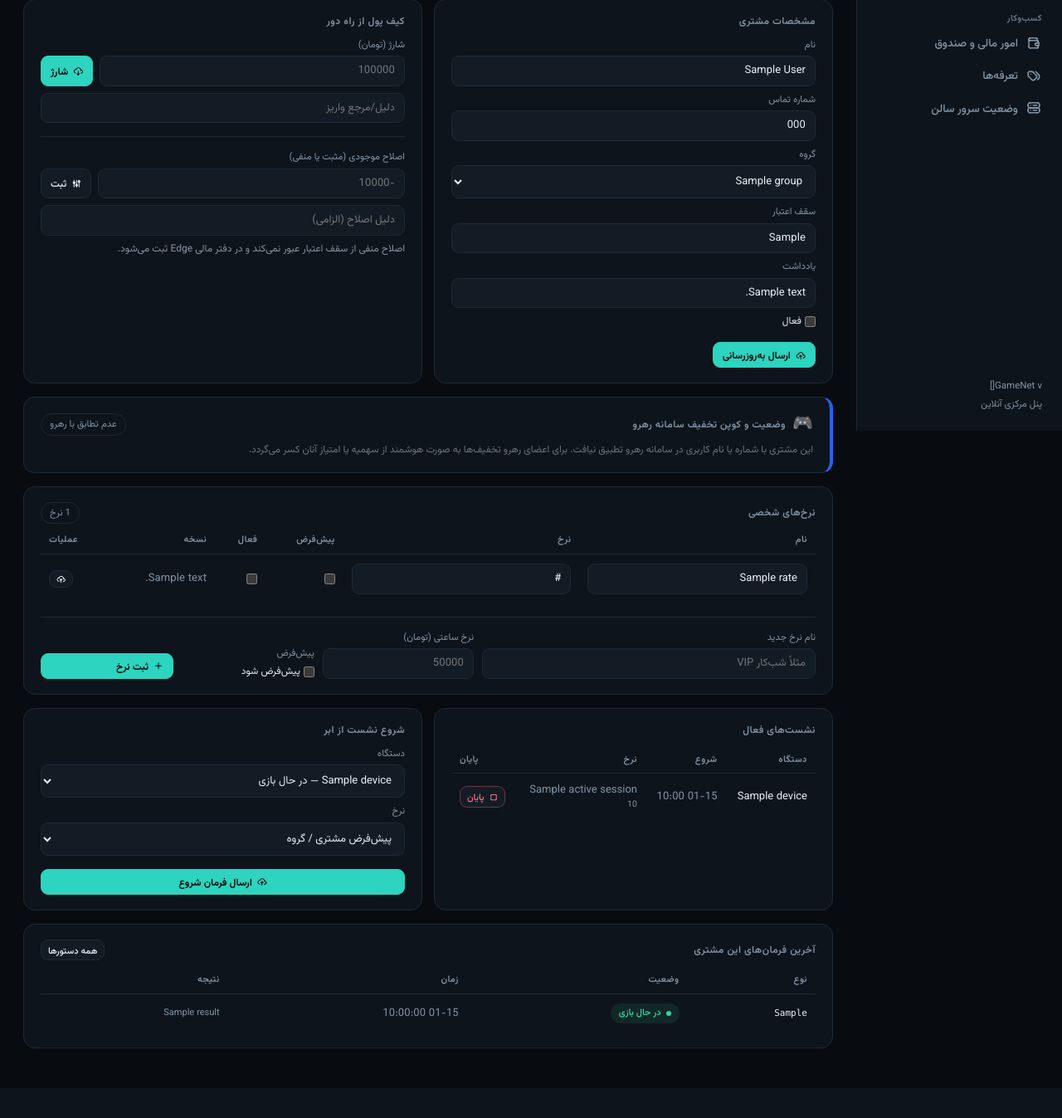
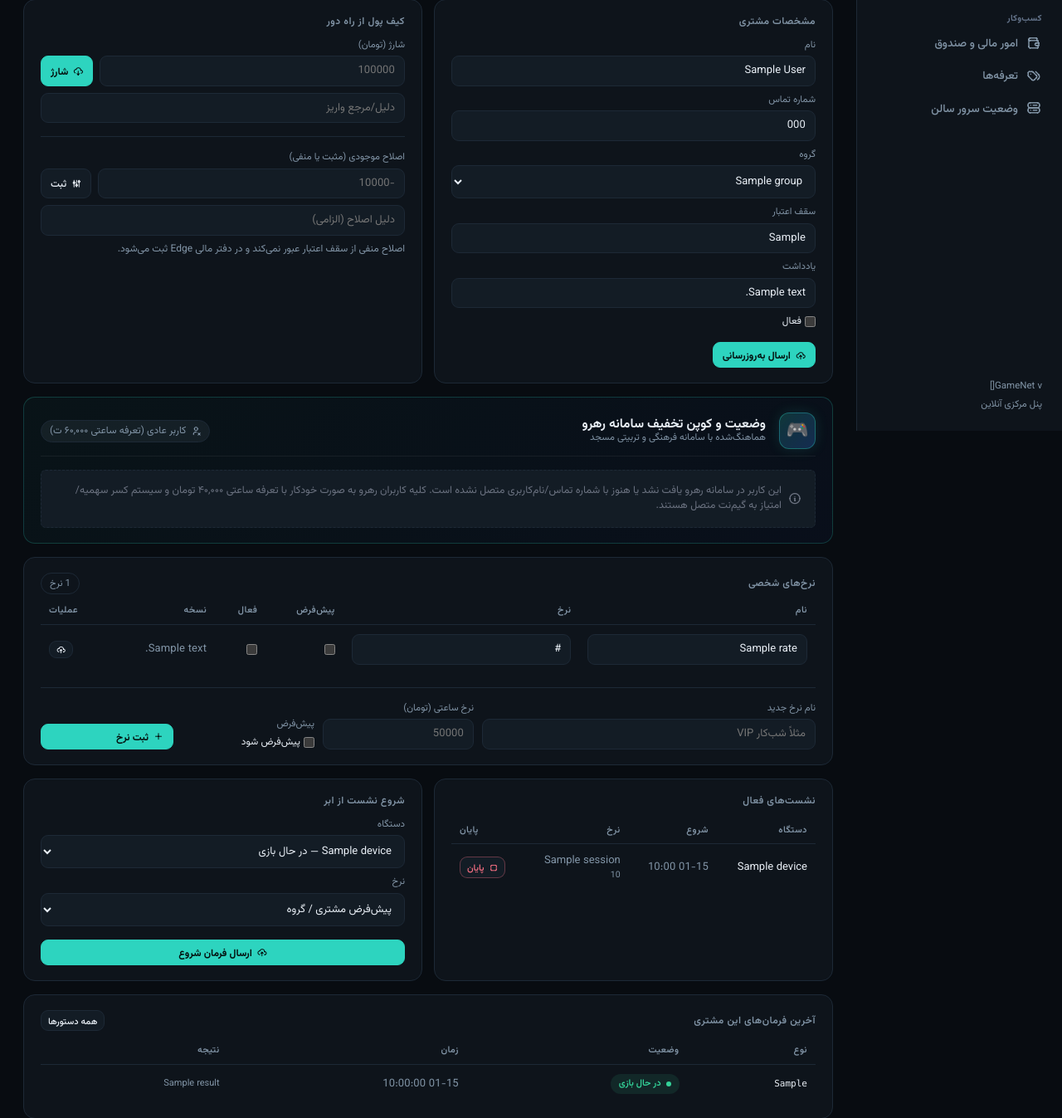
Before and after one commit to sasm110313/gamenet, a Django app: template backend/templates/cloud/manage_customer.html in a window 1280 px wide. Shown: the part 281-1628 px from the top of the page at 83% size. Before the commit the page ends 1544 px from the top, so only its background shows below. Run offline with Django 5.2, Linux system fonts and the light colour scheme; the template is opened without the code that fills it: most values are stand-ins (such as "Sample title", 1, 10 or a date in 2020).

Commit message:
feat(customers): rahro customer card and client login code display

```diff
--- a/backend/apps/ingress/management.py
+++ b/backend/apps/ingress/management.py
@@ -510,6 +510,9 @@ def customer_rahro_discount(request, customer_id):
     except Exception as exc:
         messages.error(request, str(exc))
 
+    referer = request.META.get("HTTP_REFERER")
+    if referer and ("customers/" in referer or "manage/customers/" in referer):
+        return redirect(referer)
     return redirect("cloud_manage_customer", customer_id=customer.id)
 
 
--- a/backend/gamenet/urls_cloud.py
+++ b/backend/gamenet/urls_cloud.py
@@ -14,6 +14,11 @@ urlpatterns = [
     path("customers/create", management.customer_create, name="cloud_customer_create"),
     path("customers/create/", management.customer_create),
     path("customers/<uuid:customer_id>/", reports.customer_detail, name="cloud_customer_detail"),
+    path(
+        "customers/<uuid:customer_id>/rahro-discount",
+        management.customer_rahro_discount,
+        name="cloud_customer_rahro_discount",
+    ),
     path("sessions/", reports.sessions, name="cloud_sessions"),
     path("ledger/", reports.ledger, name="cloud_ledger"),
     path("pricing/", reports.pricing, name="cloud_pricing"),
--- a/backend/templates/cloud/customer_detail.html
+++ b/backend/templates/cloud/customer_detail.html
@@ -15,6 +15,9 @@
     </div>
   </div>
 </div>
+
+{% include "cloud/partials/rahro_customer_card.html" %}
+
 <div class="gn-grid cols-3 mb-3">
   <div class="gn-card">
     <h6>کیف پول</h6>
@@ -28,7 +31,7 @@
     <h6>مشخصات</h6>
     <div class="d-flex flex-column gap-1" style="font-size: 12.5px">
       <div class="d-flex justify-content-between"><span class="gn-muted">شماره تماس</span><span class="num">{{ customer.phone|default:"—" }}</span></div>
-      <div class="d-flex justify-content-between"><span class="gn-muted">نام کاربری</span><span class="num">@{{ customer.username|default:"—" }}</span></div>
+      <div class="d-flex justify-content-between"><span class="gn-muted">کد ۴ تا ۶ رقمی ورود کلاینت</span><span class="num font-bold text-warning">{% if customer.username %}@{{ customer.username }}{% else %}—{% endif %}</span></div>
       <div class="d-flex justify-content-between"><span class="gn-muted">گروه کاربری</span><span>{{ customer.group.name|default:"پیش‌فرض" }}</span></div>
       <div class="d-flex justify-content-between"><span class="gn-muted">تعرفه</span><span>{% if customer.group.tariff %}{{ customer.group.tariff.hourly_rate|toman }} تومان/ساعت{% else %}پیش‌فرض{% endif %}</span></div>
       <div class="d-flex justify-content-between"><span class="gn-muted">وضعیت</span><span>{{ customer.is_active|yesno:"فعال،غیرفعال" }}</span></div>
--- a/backend/templates/cloud/manage_customer.html
+++ b/backend/templates/cloud/manage_customer.html
@@ -85,83 +85,7 @@
   </div>
 </div>
 
-<div class="gn-card mb-3" style="border-right: 4px solid var(--gn-primary, #2563eb);">
-  <div class="d-flex justify-content-between align-items-center mb-2 flex-wrap gap-2">
-    <div class="d-flex align-items-center gap-2">
-      <span style="font-size: 1.25rem;">🎮</span>
-      <h6 class="mb-0 font-bold">وضعیت و کوپن تخفیف سامانه رهرو</h6>
-    </div>
-    {% if rahro_status and rahro_status.found %}
-      <span class="gn-chip accent">عضو تاییدشده رهرو (تعرفه ساعتی ۴۰,۰۰۰ ت)</span>
-    {% else %}
-      <span class="gn-chip">عدم تطابق با رهرو</span>
-    {% endif %}
-  </div>
-
-  {% if rahro_status and rahro_status.found %}
-    <div class="d-flex flex-wrap gap-3 p-3 rounded mb-3" style="background: rgba(37,99,235,0.06); border: 1px solid rgba(37,99,235,0.15)">
-      <div>
-        <span class="gn-label d-block text-muted">سطح تشکیلاتی:</span>
-        <strong style="color: #1e40af">{{ rahro_status.level_name }}</strong>
-      </div>
-      <div>
-        <span class="gn-label d-block text-muted">موجودی امتیاز:</span>
-        <strong style="color: #059669">{{ rahro_status.current_balance }} امتیاز</strong>
-      </div>
-      <div>
-        <span class="gn-label d-block text-muted">سهمیه رایگان این ماه:</span>
-        {% if rahro_status.has_free_monthly_quota %}
-          <strong style="color: #0284c7">{{ rahro_status.remaining_monthly_quotas }} سهمیه ۵۰٪ باقی‌مانده</strong>
-        {% else %}
-          <span class="text-muted">ندارد (کسر امتیاز)</span>
-        {% endif %}
-      </div>
-      <div>
-        <span class="gn-label d-block text-muted">کل مدت بازی در گیم‌نت:</span>
-        <strong>{{ rahro_status.total_gaming_minutes }} دقیقه</strong>
-      </div>
-    </div>
-
-    <form method="post" action="{% url 'cloud_manage_customer_rahro_discount' customer.id %}">
-      {% csrf_token %}
-      {% if active_sessions %}
-        <label class="gn-label">اعمال روی نشست فعال:</label>
-        <select class="gn-select mb-2" name="session_id">
-          {% for s in active_sessions %}
-            <option value="{{ s.id }}">دستگاه {{ s.device.name }} (شروع: {{ s.started_at|date:"H:i" }})</option>
-          {% endfor %}
-        </select>
-      {% endif %}
-
-      <label class="gn-label">درصد تخفیف مورد نظر:</label>
-      <div class="d-flex align-items-center gap-2 flex-wrap mb-2">
-        <label class="gn-chip" style="cursor: pointer">
-          <input type="radio" name="discount_choice" value="30" onchange="document.getElementById('custom-disc-{{ customer.id }}').value='30'"> ۳۰٪ تخفیف (۲۰ امتیاز)
-        </label>
-        <label class="gn-chip accent" style="cursor: pointer">
-          <input type="radio" name="discount_choice" value="50" checked onchange="document.getElementById('custom-disc-{{ customer.id }}').value='50'"> ۵۰٪ تخفیف (سهمیه ماهانه یا ۳۵ امتیاز)
-        </label>
-        <label class="gn-chip" style="cursor: pointer">
-          <input type="radio" name="discount_choice" value="100" onchange="document.getElementById('custom-disc-{{ customer.id }}').value='100'"> ۱۰۰٪ رایگان (۸۰ امتیاز)
-        </label>
-      </div>
-
-      <div class="d-flex gap-2">
-        <input class="gn-input num" id="custom-disc-{{ customer.id }}" name="discount_percent" value="50" inputmode="numeric" style="max-width: 140px" placeholder="درصد دلخواه">
-        <button class="gn-btn primary" type="submit">
-          <i class="ti ti-ticket"></i> اعمال تخفیف و کوپن در رهرو و گیم‌نت
-        </button>
-      </div>
-      <p class="gn-subtitle mt-2 mb-0" style="font-size: 11px">
-        * در صورت وجود سهمیه ماهانه ۵۰٪، بدون کسر امتیاز از سهمیه کسر می‌شود. در غیر این صورت، متناسب با درصد انتخابی از امتیاز رهرو کسر خواهد شد.
-      </p>
-    </form>
-  {% else %}
-    <p class="text-muted mb-0" style="font-size: 12px">
-      این مشتری با شماره یا نام کاربری در سامانه رهرو تطبیق نیافت. برای اعضای رهرو تخفیف‌ها به صورت هوشمند از سهمیه یا امتیاز آنان کسر می‌گردد.
-    </p>
-  {% endif %}
-</div>
+{% include "cloud/partials/rahro_customer_card.html" %}
 
 <div class="gn-card mb-3">
   <div class="d-flex justify-content-between align-items-center mb-1">
--- /dev/null
+++ b/backend/templates/cloud/partials/rahro_customer_card.html
@@ -0,0 +1,153 @@
+{% load gn %}
+<div class="gn-card mb-3" style="background: linear-gradient(135deg, rgba(45, 212, 191, 0.04) 0%, rgba(30, 64, 175, 0.06) 100%); border: 1px solid rgba(45, 212, 191, 0.22); position: relative; overflow: hidden; border-radius: var(--gn-radius);">
+  <div class="d-flex justify-content-between align-items-center mb-3 flex-wrap gap-2 pb-2" style="border-bottom: 1px solid rgba(255, 255, 255, 0.06);">
+    <div class="d-flex align-items-center gap-3">
+      <div style="width: 44px; height: 44px; border-radius: 12px; background: linear-gradient(135deg, rgba(45, 212, 191, 0.2), rgba(59, 130, 246, 0.25)); border: 1px solid rgba(45, 212, 191, 0.35); display: flex; align-items: center; justify-content: center; font-size: 22px; box-shadow: 0 0 16px rgba(45, 212, 191, 0.15); flex-shrink: 0;">
+        🎮
+      </div>
+      <div>
+        <h5 style="margin: 0; font-weight: 700; font-size: 15.5px; color: var(--gn-text);">وضعیت و کوپن تخفیف سامانه رهرو</h5>
+        <span style="font-size: 11.5px; color: var(--gn-muted);">هماهنگ‌شده با سامانه فرهنگی و تربیتی مسجد</span>
+      </div>
+    </div>
+    <div class="d-flex align-items-center gap-2 flex-wrap">
+      {% if rahro_status and rahro_status.found %}
+        <span class="gn-chip" style="background: rgba(16, 185, 129, 0.12); color: #34d399; border: 1px solid rgba(52, 211, 153, 0.3); font-size: 12px; font-weight: 600; padding: 4px 10px;">
+          <i class="ti ti-circle-check"></i> عضو تاییدشده رهرو (تعرفه ساعتی ۴۰,۰۰۰ ت)
+        </span>
+        {% if rahro_status.gamenet_login_code or customer.username %}
+          <span class="gn-chip" style="background: rgba(245, 165, 36, 0.12); color: #fbbf24; border: 1px solid rgba(245, 165, 36, 0.3); font-size: 12px; padding: 4px 10px;" title="کد اختصاصی ۴ تا ۶ رقمی برای ورود به سیستم کلاینت بازی">
+            <i class="ti ti-key"></i> کد ورود کلاینت: <strong class="num">{{ rahro_status.gamenet_login_code|default:customer.username }}</strong>
+          </span>
+        {% endif %}
+      {% else %}
+        <span class="gn-chip" style="background: rgba(129, 148, 166, 0.1); color: var(--gn-muted); border: 1px solid var(--gn-border); font-size: 12px; padding: 4px 10px;">
+          <i class="ti ti-user-x"></i> کاربر عادی (تعرفه ساعتی ۶۰,۰۰۰ ت)
+        </span>
+      {% endif %}
+    </div>
+  </div>
+
+  {% if rahro_status and rahro_status.found %}
+    <div class="gn-grid cols-4 mb-3" style="gap: 12px;">
+      <div class="p-3 rounded" style="background: var(--gn-surface-2); border: 1px solid var(--gn-border);">
+        <div class="d-flex align-items-center gap-2 mb-1" style="font-size: 11.5px; color: var(--gn-muted);">
+          <i class="ti ti-award" style="color: #818cf8; font-size: 14px;"></i>
+          <span>سطح تشکیلاتی:</span>
+        </div>
+        <div style="font-weight: 600; font-size: 13px; color: #a5b4fc; white-space: nowrap; overflow: hidden; text-overflow: ellipsis;" title="{{ rahro_status.level_name }}">
+          {{ rahro_status.level_name }}
+        </div>
+      </div>
+
+      <div class="p-3 rounded" style="background: var(--gn-surface-2); border: 1px solid var(--gn-border);">
+        <div class="d-flex align-items-center gap-2 mb-1" style="font-size: 11.5px; color: var(--gn-muted);">
+          <i class="ti ti-coins" style="color: #34d399; font-size: 14px;"></i>
+          <span>موجودی امتیاز:</span>
+        </div>
+        <div style="font-weight: 700; font-size: 16px; color: #34d399;">
+          <span class="num">{{ rahro_status.current_balance }}</span>
+          <span style="font-size: 11.5px; font-weight: 400; color: var(--gn-muted);">امتیاز</span>
+        </div>
+      </div>
+
+      <div class="p-3 rounded" style="background: var(--gn-surface-2); border: 1px solid var(--gn-border);">
+        <div class="d-flex align-items-center gap-2 mb-1" style="font-size: 11.5px; color: var(--gn-muted);">
+          <i class="ti ti-gift" style="color: #38bdf8; font-size: 14px;"></i>
+          <span>سهمیه رایگان این ماه:</span>
+        </div>
+        <div>
+          {% if rahro_status.has_free_monthly_quota %}
+            <span class="num" style="font-weight: 700; font-size: 16px; color: #38bdf8;">{{ rahro_status.remaining_monthly_quotas }}</span>
+            <span style="font-size: 11.5px; color: #7dd3fc;">سهمیه ۵۰٪ باقی‌مانده</span>
+          {% else %}
+            <span style="font-size: 12px; color: var(--gn-muted);">ندارد (کسر امتیاز)</span>
+          {% endif %}
+        </div>
+      </div>
+
+      <div class="p-3 rounded" style="background: var(--gn-surface-2); border: 1px solid var(--gn-border);">
+        <div class="d-flex align-items-center gap-2 mb-1" style="font-size: 11.5px; color: var(--gn-muted);">
+          <i class="ti ti-clock-play" style="color: #f5a524; font-size: 14px;"></i>
+          <span>کل مدت بازی در گیم‌نت:</span>
+        </div>
+        <div style="font-weight: 700; font-size: 16px; color: #f5a524;">
+          <span class="num">{{ rahro_status.total_gaming_minutes|default:0 }}</span>
+          <span style="font-size: 11.5px; font-weight: 400; color: var(--gn-muted);">دقیقه</span>
+        </div>
+      </div>
+    </div>
+
+    <form method="post" action="{% if is_edge %}{% url 'edge_customer_rahro_discount' customer.id %}{% else %}{% url 'cloud_manage_customer_rahro_discount' customer.id %}{% endif %}">
+      {% csrf_token %}
+      {% if active_sessions %}
+        <div class="mb-3">
+          <label class="gn-label" style="font-weight: 600;"><i class="ti ti-device-desktop"></i> نشست فعال گیم‌نت (اعمال آنی روی بازی):</label>
+          <div style="max-width: 480px;">
+            <select class="gn-select" name="session_id">
+              {% for s in active_sessions %}
+                <option value="{{ s.id }}">ایستگاه {{ s.device.name }} (شروع: {{ s.started_at|date:"H:i" }}) {% if s.discount_percent %}— تخفیف فعلی: {{ s.discount_percent }}٪{% endif %}</option>
+              {% endfor %}
+            </select>
+          </div>
+        </div>
+      {% endif %}
+
+      <div class="mb-3">
+        <label class="gn-label" style="font-weight: 600;"><i class="ti ti-percentage"></i> درصد تخفیف مورد نظر:</label>
+        <div class="d-flex align-items-center gap-2 flex-wrap mb-2" id="rahro-pills-{{ customer.id }}">
+          <button type="button" class="gn-btn rahro-disc-btn" data-pct="30" onclick="setDiscountPercent('{{ customer.id }}', 30, this)">
+            <i class="ti ti-ticket"></i> ۳۰٪ تخفیف <span class="num" style="opacity: 0.8; font-size: 11px;">(۲۰ امتیاز)</span>
+          </button>
+          <button type="button" class="gn-btn primary rahro-disc-btn active" data-pct="50" onclick="setDiscountPercent('{{ customer.id }}', 50, this)">
+            <i class="ti ti-sparkles"></i> ۵۰٪ تخفیف <span class="num" style="opacity: 0.9; font-size: 11px;">(سهمیه ماهانه یا ۳۵ امتیاز)</span>
+          </button>
+          <button type="button" class="gn-btn rahro-disc-btn" data-pct="100" onclick="setDiscountPercent('{{ customer.id }}', 100, this)">
+            <i class="ti ti-gift"></i> ۱۰۰٪ رایگان <span class="num" style="opacity: 0.8; font-size: 11px;">(۸۰ امتیاز)</span>
+          </button>
+        </div>
+
+        <div class="d-flex align-items-center gap-2 flex-wrap">
+          <div style="position: relative; max-width: 140px;">
+            <input class="gn-input num text-center" id="custom-disc-{{ customer.id }}" name="discount_percent" value="50" min="1" max="100" inputmode="numeric" required style="font-size: 15px; font-weight: 700; padding-inline-end: 28px;">
+            <span style="position: absolute; left: 10px; top: 50%; transform: translateY(-50%); color: var(--gn-muted); font-size: 13px; font-weight: 600;">٪</span>
+          </div>
+          <button class="gn-btn primary" type="submit" style="padding: 8px 18px; font-weight: 700;">
+            <i class="ti ti-ticket"></i> اعمال تخفیف و کوپن در رهرو و گیم‌نت
+          </button>
+        </div>
+      </div>
+
+      <div class="d-flex align-items-start gap-2 p-2 px-3 rounded" style="background: rgba(45, 212, 191, 0.06); border: 1px dashed rgba(45, 212, 191, 0.25); font-size: 12px; color: var(--gn-text);">
+        <i class="ti ti-info-circle text-info" style="font-size: 16px; margin-top: 1px; flex-shrink: 0;"></i>
+        <span>* در صورت وجود سهمیه ماهانه ۵۰٪، بدون کسر امتیاز از سهمیه کسر می‌شود. در غیر این صورت، متناسب با درصد انتخابی از امتیاز رهرو کسر خواهد شد.</span>
+      </div>
+    </form>
+  {% else %}
+    <div class="p-3 rounded" style="background: var(--gn-surface-2); border: 1px dashed var(--gn-border);">
+      <div class="d-flex align-items-center gap-2 text-muted" style="font-size: 12.5px;">
+        <i class="ti ti-info-circle" style="font-size: 16px;"></i>
+        <span>این کاربر در سامانه رهرو یافت نشد یا هنوز با شماره تماس/نام‌کاربری متصل نشده است. کلیه کاربران رهرو به صورت خودکار با تعرفه ساعتی ۴۰,۰۰۰ تومان و سیستم کسر سهمیه/امتیاز به گیم‌نت متصل هستند.</span>
+      </div>
+    </div>
+  {% endif %}
+</div>
+
+<script>
+function setDiscountPercent(customerId, pct, btn) {
+  var input = document.getElementById('custom-disc-' + customerId);
+  if (input) {
+    input.value = pct;
+  }
+  var container = document.getElementById('rahro-pills-' + customerId);
+  if (container) {
+    var btns = container.querySelectorAll('.rahro-disc-btn');
+    btns.forEach(function(b) {
+      b.classList.remove('primary');
+      b.classList.remove('active');
+    });
+    btn.classList.add('primary');
+    btn.classList.add('active');
+  }
+}
+</script>
```
Also changed, not shown: backend/apps/reports/dashboard.py (+21 -0 lines).
